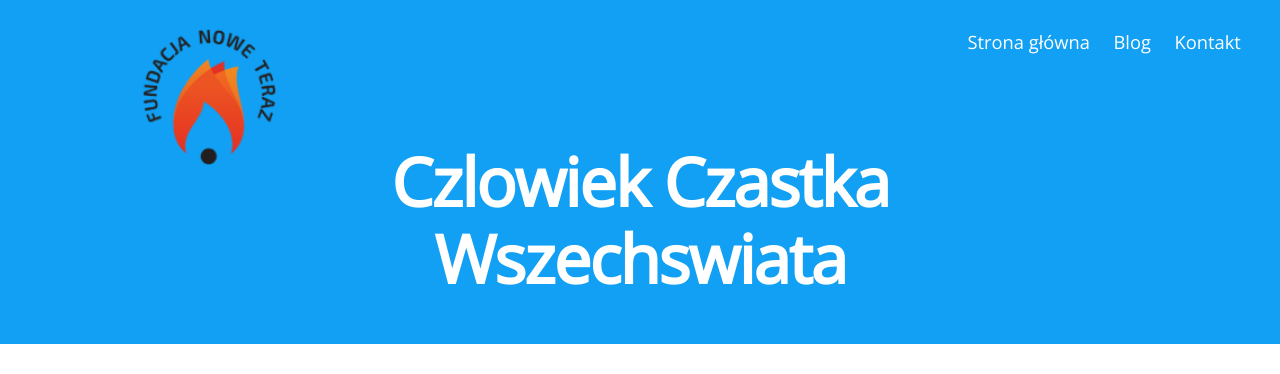
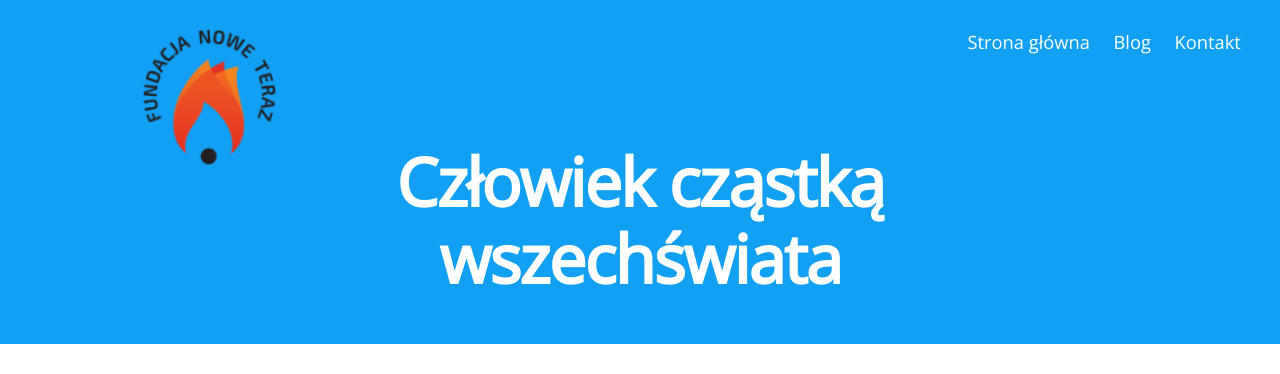
Before and after one commit to noweteraz/nowe-teraz-pl, a Jekyll site: the page built from _posts/2019-10-12-czlowiek-czastka-wszechswiata.md, in a window 1280 px wide. Shown: the top 374 px of the page. Built offline with Jekyll 4.4.1, drawn with Linux system fonts in a browser that asks for light colours.

Commit message:
Update 2019-10-12-czlowiek-czastka-wszechswiata.md

```diff
--- a/_posts/2019-10-12-czlowiek-czastka-wszechswiata.md
+++ b/_posts/2019-10-12-czlowiek-czastka-wszechswiata.md
@@ -8,6 +8,7 @@ image: /uploads/a-balandynowicz-czlowiek-czastka-wszechswiata.jpg
 description: >-
   Przedstawiamy kolejną pozycję z Biblioteki FNT, która okazała się pod naszym
   patronatem. Książka prof. A. Bałandynowicza pt. Człowiek cząstką wszechświata.
+title: Człowiek cząstką wszechświata
 ---
 ![Człowiek cząstką wszechświata](/uploads/a-balandynowicz-czlowiek-czastka-wszechswiata.jpg)
 
```
